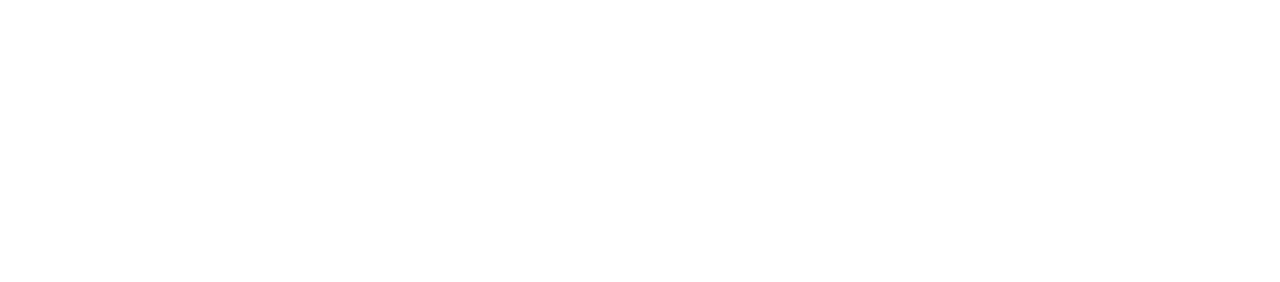
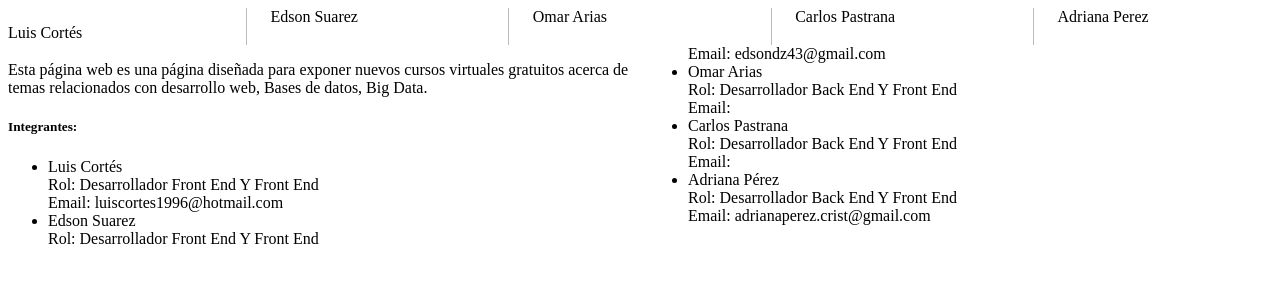
Before and after one commit to EdsonSuarez/semana-1-9, a website: page src/index.html in a window 1280 px wide. Drawn offline with Linux system fonts and the light colour scheme.

Commit message:
Distribucion básica de seccion 4 integrantes y la seccion 5 Footer

```diff
--- a/src/index.html
+++ b/src/index.html
@@ -1,10 +1,12 @@
 <!DOCTYPE html>
 <html lang="en">
+
 <head>
   <meta charset="UTF-8">
   <meta name="viewport" content="width=device-width, initial-scale=1.0">
   <title>Mi primera pagina web</title>
 </head>
+
 <body>
   <header>
   </header>
@@ -12,7 +14,63 @@
   <main>
   </main>
 
-    <footer>
+  <style>
+    .seccion4 {
+      columns: 5;
+      column-gap: 3em;
+      column-rule: 1px solid #bbb;
+      align: center;
+
+    }
+
+    .seccion5 {
+      columns: 2;
+    }
+    }
+  </style>
+
+  <!-- Seccion 4- Integrantes -->
+  <div class="seccion4" id="team">
+    <p>Luis Cortés </p>
+    <p>Edson Suarez</p>
+    <p>Omar Arias</p>
+    <p>Carlos Pastrana</p>
+    <p>Adriana Perez</p>
+  </div>
+
+  <footer class="seccion5">
+    <div>
+      <p>Esta página web es una página diseñada para exponer nuevos cursos virtuales gratuitos
+        acerca de temas relacionados con desarrollo web, Bases de datos, Big Data.<br> </p>
+    </div>
+
+    <div>
+      <h5>Integrantes:</h5>
+      <ul>
+        <li> Luis Cortés <br>
+          Rol: Desarrollador Front End Y Front End <br>
+          Email: luiscortes1996@hotmail.com
+        </li>
+        <li> Edson Suarez <br>
+          Rol: Desarrollador Front End Y Front End <br>
+          Email: edsondz43@gmail.com
+        </li>
+        <li> Omar Arias <br>
+          Rol: Desarrollador Back End Y Front End <br>
+          Email:
+        </li>
+        <li> Carlos Pastrana <br>
+          Rol: Desarrollador Back End Y Front End <br>
+          Email:
+        </li>
+        <li> Adriana Pérez <br>
+          Rol: Desarrollador Back End Y Front End <br>
+          Email: adrianaperez.crist@gmail.com
+        </li>
+      </ul>
+    </div>
+
   </footer>
 </body>
+
 </html>
```
Lines whose indentation alone changed are shown as unchanged.
